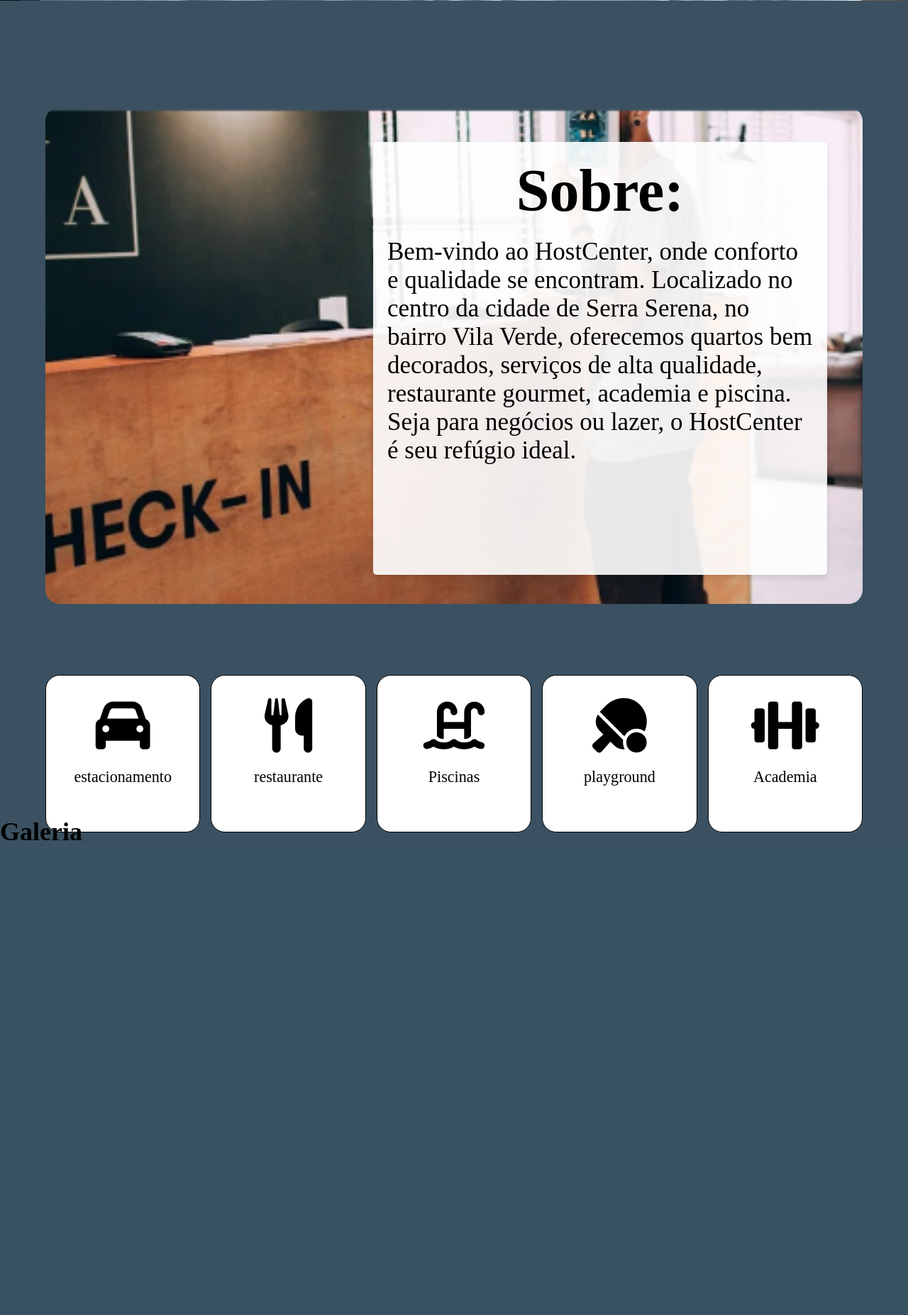
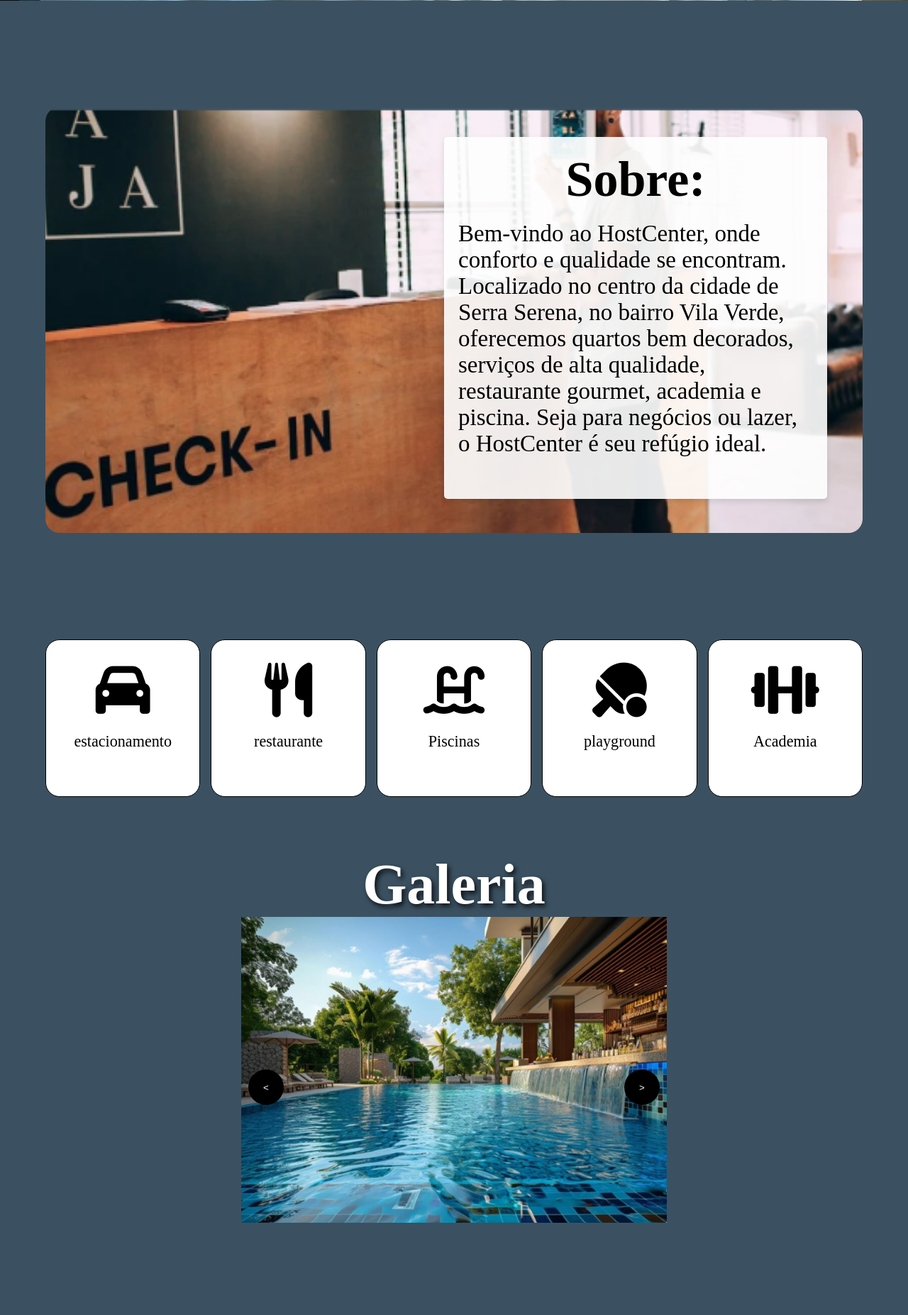
Before and after one commit to lucasbalderrama/hostcenter, a PHP site: page / in a window 1280 px wide. Shown: the part 707-2560 px from the top of the page at 71% size. Before the commit the page ends 1891 px from the top, so only its background shows below. Run offline with PHP 8.4, Linux system fonts and the light colour scheme.

Commit message:
continuação index

```diff
--- a/css/index.css
+++ b/css/index.css
@@ -80,7 +80,7 @@ a:hover{
     color: white;
     font-size: 85px;
     text-shadow: 2px 4px 5px rgba(0, 0, 0, 0.685),
-    0px -4px 7px rgba(255, 255, 255, 0.558);
+    0px -3px 6px rgba(255, 255, 255, 0.558);
     margin-top: 50px;
 }
 #secao1 p{
@@ -88,8 +88,7 @@ a:hover{
     font-family:Arial, Helvetica, sans-serif;
     color: white;
     font-size: 45px;
-    text-shadow: 2px 4px 5px rgba(0, 0, 0, 0.685),
-    0px -4px 7px rgba(255, 255, 255, 0.558);
+    text-shadow: 2px 4px 5px rgba(0, 0, 0, 0.685);
 }
 /* fim seção 1 */
 /* secão 2 */
@@ -102,8 +101,8 @@ a:hover{
 .imgSobre {
     background: url('../img/check-in.png') no-repeat center center;
     background-size: cover;
-    height: 700px;
-    width: 1400px;
+    height: 600px;
+    width: 1300px;
     position: relative;
     border-radius: 20px;
     margin: 50px auto;
@@ -117,8 +116,8 @@ a:hover{
     right: 50px;
     background-color: rgba(255, 255, 255, 0.9);
     padding: 20px;
-    width: 600px;
-    height: 570px;
+    width: 500px;
+    height: 470px;
     border-radius: 5px;
     box-shadow: 0 4px 8px rgba(0, 0, 0, 0.1);
     max-width: 70%;
@@ -126,13 +125,13 @@ a:hover{
 }
 
 .sobre h1 {
-    font-size: 84px;
+    font-size: 70px;
     text-align: center;
 }
 
 .sobre p {
     margin-top: 18px;
-    font-size: 35px;
+    font-size: 33px;
 }
 /* fim sobre */
 /* recursos */
@@ -145,7 +144,7 @@ a:hover{
     width: 1470px;
     margin: auto;
     gap: 15px;
-    margin-top: 100px;
+    margin-top: 150px;
 }
 .recurso{
     width: 200px;
@@ -177,3 +176,51 @@ a:hover{
 /* fim recursos */
 /* fim seção 2 */
 /* seção 3 */
+#secao3{
+    height: 900px;
+}
+#secao3 h1{
+    text-align: center;
+    color: white;
+    font-size: 80px;
+    text-shadow: 3px 4px 7px rgba(0, 0, 0, 0.8);
+    margin-top: 50px;
+}
+/* galeria */
+.carossel {
+    position: relative;
+    width: 100%;
+    max-width: 600px;
+    margin: auto;
+    overflow: hidden;
+}
+
+.imgCarossel {
+    display: flex;
+    transition: transform 0.5s ease;
+}
+
+img {
+    width: 100%;
+}
+
+button {
+    position: absolute;
+    top: 50%;
+    background-color: rgb(0, 0, 0);
+    color: white;
+    border: none;
+    padding: 10px;
+    cursor: pointer;
+    width: 50px;
+    height: 50px;
+    border-radius: 900px;
+}
+
+.anterior {
+    left: 10px;
+}
+
+.proximo {
+    right: 10px;
+}
--- a/index.html
+++ b/index.html
@@ -7,7 +7,7 @@
     <title>Document</title>
     <script src="./js/servicos.js"></script>
     <link rel="stylesheet" href="css/index.css">
-    <script src="js/index.js"></script>
+    <script src="js/index.js" defer></script>
     <title>HostCenter - Sua estadia Ideal</title>
     <link rel="stylesheet" href="https://cdnjs.cloudflare.com/ajax/libs/font-awesome/6.0.0-beta3/css/all.min.css">
 </head>
@@ -62,6 +62,18 @@
     </section>
     <section id="secao3">
         <h1>Galeria</h1>
+        <div class="carossel">
+            <div class="imgCarossel">
+                <img src="./img/galeria1.png">
+                <img src="./img/galeria2.png">
+                <img src="./img/galeria3.png">
+                <img src="./img/galeria4.png">
+                <img src="./img/galeria5.png">
+                <img src="./img/galeria6.png">
+            </div>
+            <button class="anterior" onclick="anterior()"><</button>
+            <button class="proximo" onclick="proximo()">></button>
+        </div>
     </section>
 </body>
 </html>
--- a/js/index.js
+++ b/js/index.js
@@ -0,0 +1,7 @@
+function proximo() {
+
+}
+
+function anterior() {
+
+}
```
Also changed, not shown: img/galeria1.png (added), img/galeria2.png (added), img/galeria3.png (added), img/galeria4.png (added), img/galeria5.png (added), img/galeria6.png (added).
